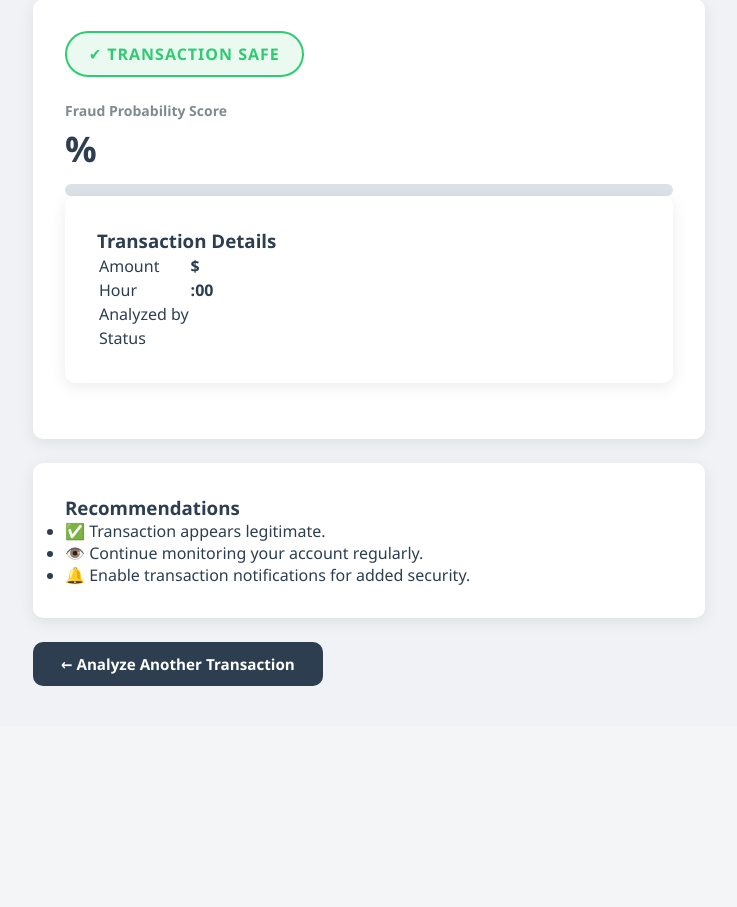
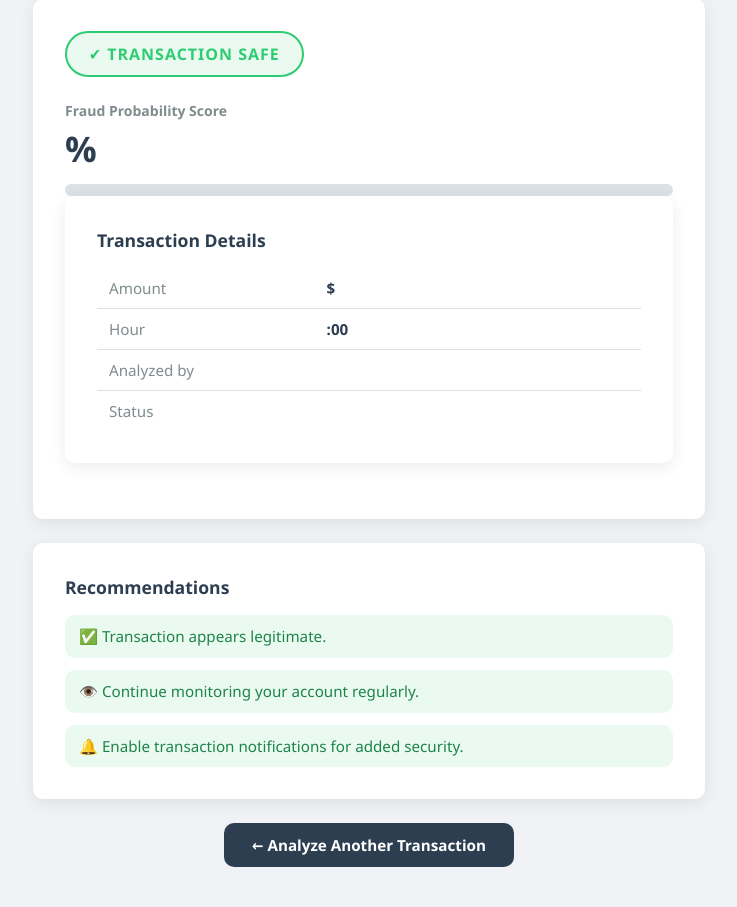
Before and after one commit to Erjoon7/FraudShield-AI, a Flask app: template app/templates/result.html in a window 1280 px wide. Shown: the part 199-1106 px from the top of the page, without its empty margins (271-1008 px from the left). Before the commit the page ends 885 px from the top, so only its background shows below. Run offline with Flask 3, Linux system fonts and the light colour scheme; the template is opened without the code that fills it, so the values that code supplies are empty.

Commit message:
details table,recommendations etc
festim

```diff
--- a/app/static/style.css
+++ b/app/static/style.css
@@ -387,3 +387,62 @@
 .progress-fill.safe {
     background-color: var(--safe);
 }
+
+/* Details Table */
+.details-card h3,
+.recommendations-card h3 {
+    font-size: 1.1rem;
+    color: var(--primary);
+    margin-bottom: 16px;
+}
+
+.details-table {
+    width: 100%;
+    border-collapse: collapse;
+}
+
+.details-table td {
+    padding: 10px 12px;
+    font-size: 0.95rem;
+    border-bottom: 1px solid var(--border);
+}
+
+.details-table td:first-child {
+    color: var(--text-light);
+    width: 40%;
+}
+
+.details-table tr:last-child td {
+    border-bottom: none;
+}
+
+/* Recommendations */
+.recommendations-list {
+    list-style: none;
+    display: flex;
+    flex-direction: column;
+    gap: 12px;
+}
+
+.recommendations-list li {
+    font-size: 0.95rem;
+    padding: 10px 14px;
+    border-radius: var(--radius);
+    line-height: 1.5;
+}
+
+.fraud-list li {
+    background-color: #fdecea;
+    color: #922b21;
+}
+
+.safe-list li {
+    background-color: #eafaf1;
+    color: #1e8449;
+}
+
+.back-btn-container {
+    text-align: center;
+    margin-top: 8px;
+    margin-bottom: 40px;
+}
```
